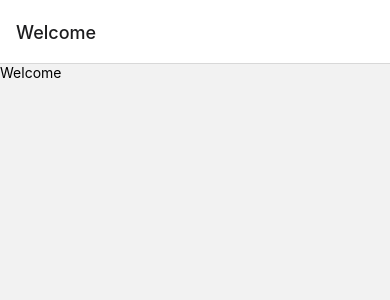
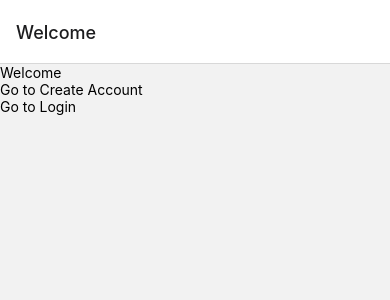
Before and after one commit to TaehwanGo/rnexpo, a React Native app in the folder tonstagram/: screen /Welcome in a window 390 px wide. Shown: the top 300 px of the page. Built offline with nearby package versions, Linux system fonts and the light colour scheme.

Commit message:
stack navigation

```diff
--- a/tonstagram/navigators/LoggedOutNav.tsx
+++ b/tonstagram/navigators/LoggedOutNav.tsx
@@ -14,7 +14,11 @@ const Stack = createStackNavigator<RootStackParamList>();
 
 export default function LoggedOutNav() {
   return (
-    <Stack.Navigator>
+    <Stack.Navigator
+      screenOptions={{
+        headerBackTitleVisible: false,
+      }}
+    >
       <Stack.Screen name="Welcome" component={Welcome} />
       <Stack.Screen name="Login" component={Login} />
       <Stack.Screen name="CreateAccount" component={CreateAccount} />
--- a/tonstagram/screens/Login.tsx
+++ b/tonstagram/screens/Login.tsx
@@ -1,14 +1,17 @@
 import React from "react";
-import { Text, View } from "react-native";
+import { Text, TouchableOpacity, View } from "react-native";
 import type { NativeStackScreenProps } from "@react-navigation/native-stack";
 import { RootStackParamList } from "../navigators/LoggedOutNav";
 
-export default function Login(
-  props: NativeStackScreenProps<RootStackParamList, "Login">
-) {
+export default function Login({
+  navigation,
+}: NativeStackScreenProps<RootStackParamList, "Login">) {
   return (
     <View>
       <Text>Login</Text>
+      <TouchableOpacity onPress={() => navigation.navigate("CreateAccount")}>
+        <Text>Go to Create Account</Text>
+      </TouchableOpacity>
     </View>
   );
 }
--- a/tonstagram/screens/Welcome.tsx
+++ b/tonstagram/screens/Welcome.tsx
@@ -1,5 +1,5 @@
 import React from "react";
-import { Text, View } from "react-native";
+import { Text, TouchableOpacity, View } from "react-native";
 import type { NativeStackScreenProps } from "@react-navigation/native-stack";
 import { RootStackParamList } from "../navigators/LoggedOutNav";
 
@@ -9,6 +9,18 @@ export default function Welcome(
   return (
     <View>
       <Text>Welcome</Text>
+      <TouchableOpacity
+        onPress={() => props.navigation.navigate("CreateAccount")}
+      >
+        <View>
+          <Text>Go to Create Account</Text>
+        </View>
+      </TouchableOpacity>
+      <TouchableOpacity onPress={() => props.navigation.navigate("Login")}>
+        <View>
+          <Text>Go to Login</Text>
+        </View>
+      </TouchableOpacity>
     </View>
   );
 }
```
